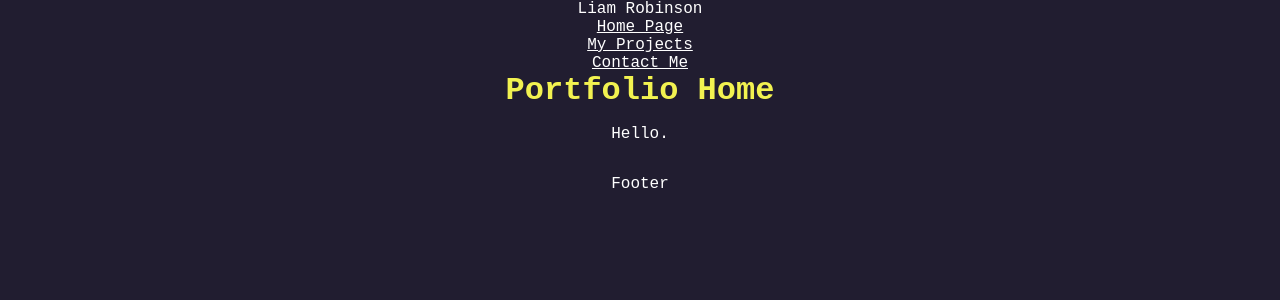
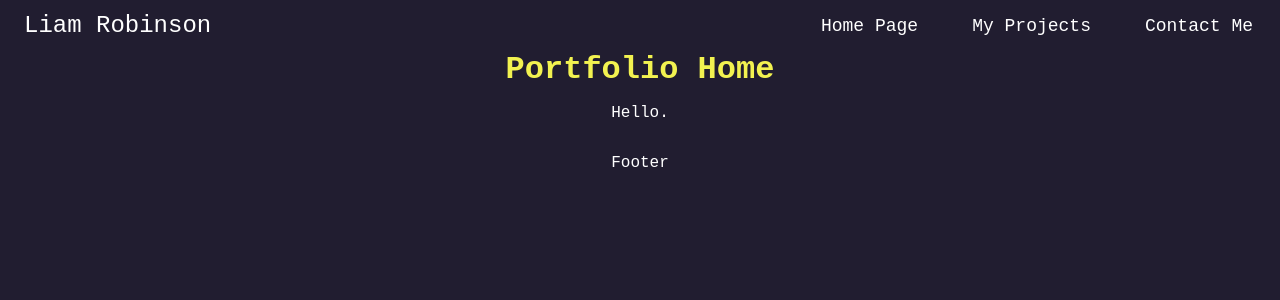
Before and after one commit to Oliphan/Oliphan.github.io, a Jekyll site: the page built from pages/index.html, in a window 1280 px wide. Shown: the top 300 px of the page. Built offline with Jekyll 4.4.1, drawn with Linux system fonts in a browser that asks for light colours.

Commit message:
Add header styles to layout

```diff
--- a/_layouts/default.html
+++ b/_layouts/default.html
@@ -6,6 +6,7 @@
 		<meta http-equiv="X-UA-Compatible" content="ie=edge">
 		<title>{{ page.title }}</title>
 		<link rel="stylesheet" href="/styles/page.css">
+		<link rel="stylesheet" href="/styles/header.css">
 	</head>
 	<body>
 		<header>
```
